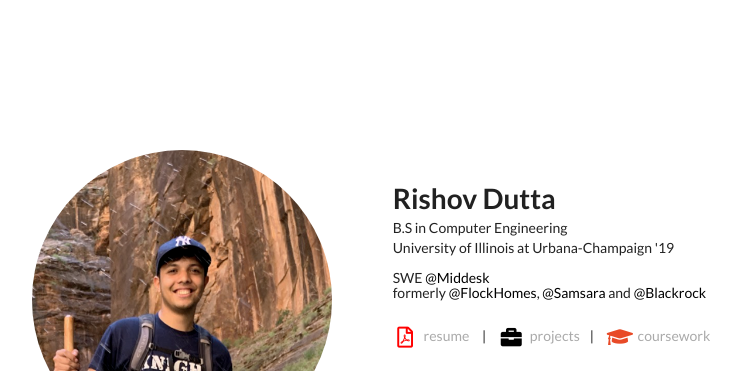
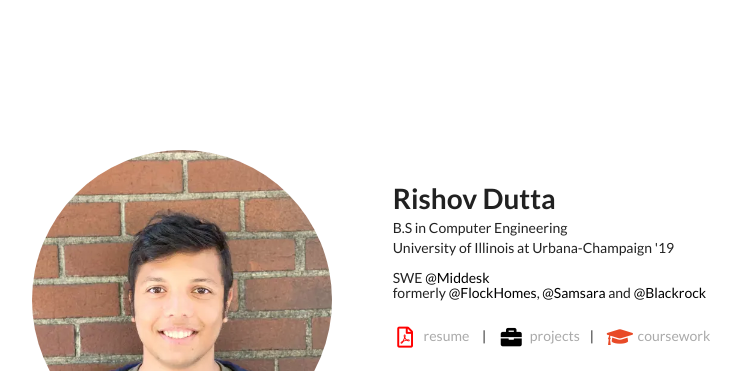
Before and after one commit to Rsdutta/rsdutta.github.io, a plain HTML site: page index.html in a window 1280 px wide. Shown: the top 371 px of the page, without its empty margins (117-857 px from the left). Drawn offline with nearby package versions, Linux system fonts and the light colour scheme.

Commit message:
update image

```diff
--- a/index.html
+++ b/index.html
@@ -10,7 +10,7 @@
       <div class="child">
         <div class="ui stackable grid middle aligned centered">
           <div class="five wide column">
-              <img class="ui medium circular image" src="rishov.png">
+              <img class="ui medium circular image" src="rishov-dutta.webp">
           </div>
           <div class="nine wide column">
             <div class="ui stackable grid">
```
Also changed, not shown: rishov-dutta.webp (added).
